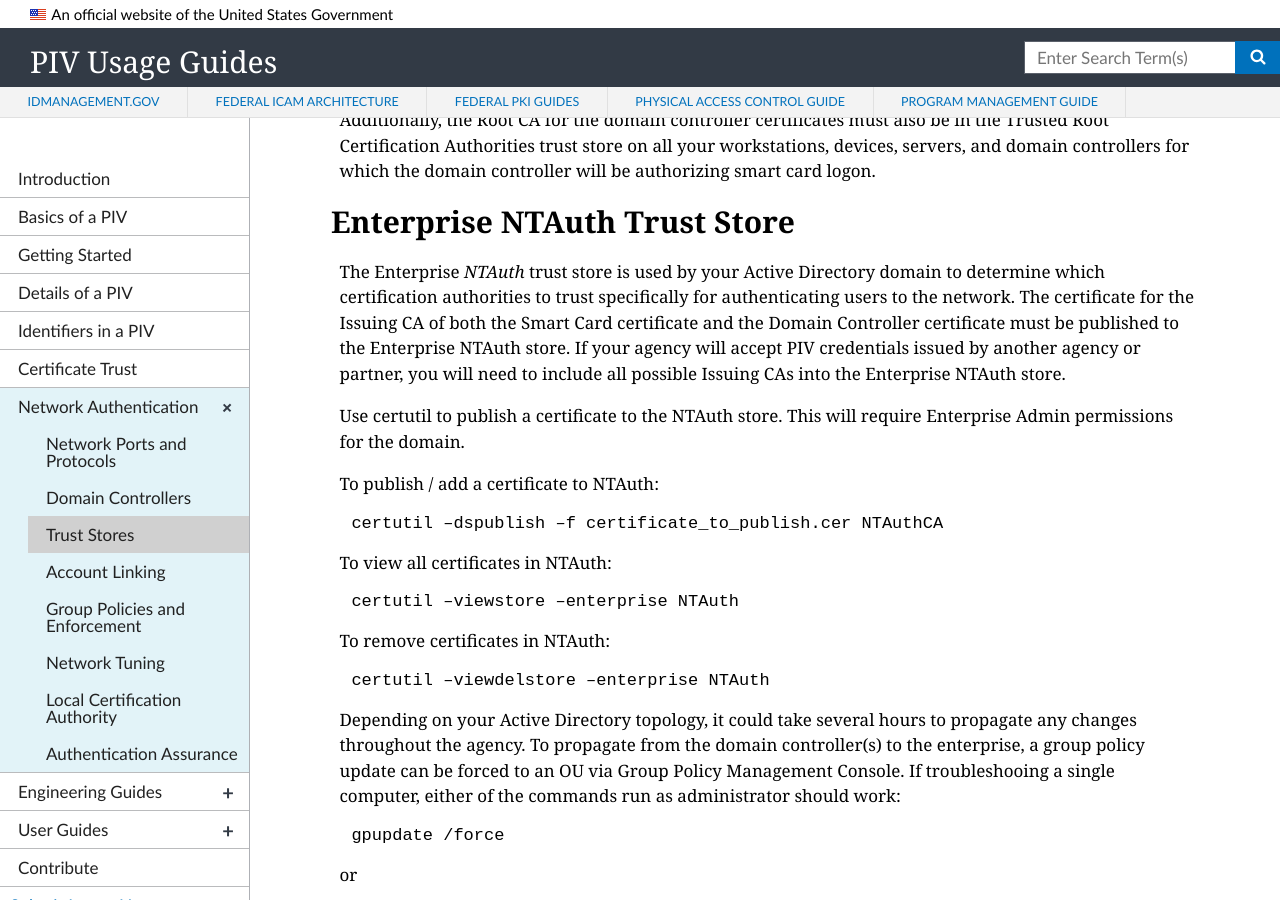
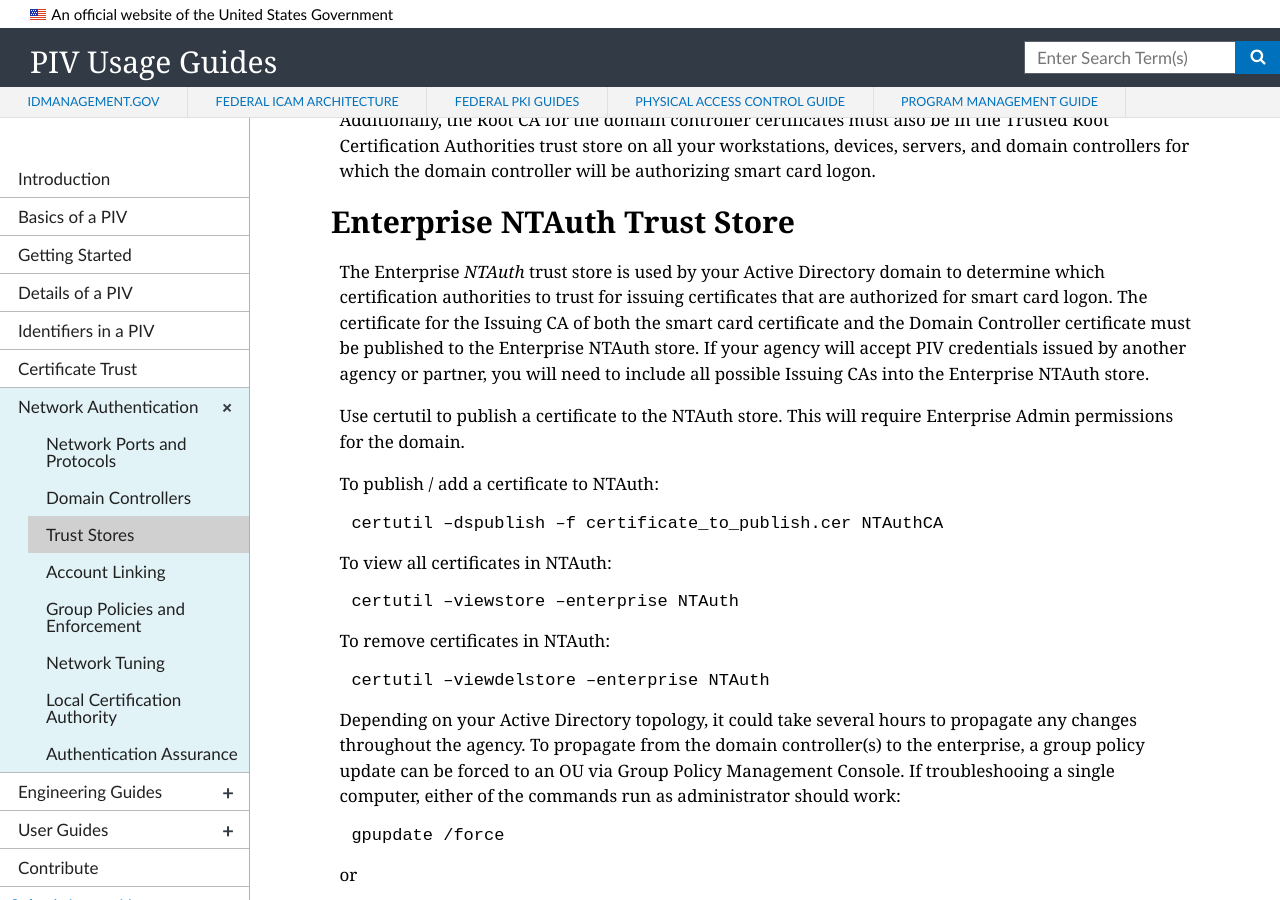
Before and after one commit to GSA/piv-guides, a Jekyll site: the page built from _networkconfig/03_managingtrustroots.md, in a window 1280 px wide and 900 px high, scrolled down 676 px. Built offline with Jekyll 4.4.1, drawn with Linux system fonts in a browser that asks for light colours; nearby versions of some CDN libraries; library files that are not in the unit come from our copies; a script that is not in the unit is left out.

Commit message:
Update 03_managingtrustroots.md

```diff
--- a/_networkconfig/03_managingtrustroots.md
+++ b/_networkconfig/03_managingtrustroots.md
@@ -20,7 +20,7 @@
 Additionally, the Root CA for the domain controller certificates must also be in the Trusted Root Certification Authorities trust store on all your workstations, devices, servers, and domain controllers for which the domain controller will be authorizing smart card logon.
 
 ## Enterprise NTAuth Trust Store
-The Enterprise _NTAuth_ trust store is used by your Active Directory domain to determine which certification authorities to trust specifically for authenticating users to the network.  The certificate for the Issuing CA of both the Smart Card certificate and the Domain Controller certificate must be published to the Enterprise NTAuth store.  If your agency will accept PIV credentials issued by another agency or partner, you will need to include all possible Issuing CAs into the Enterprise NTAuth store.
+The Enterprise _NTAuth_ trust store is used by your Active Directory domain to determine which certification authorities to trust for issuing certificates that are authorized for smart card logon.  The certificate for the Issuing CA of both the smart card certificate and the Domain Controller certificate must be published to the Enterprise NTAuth store.  If your agency will accept PIV credentials issued by another agency or partner, you will need to include all possible Issuing CAs into the Enterprise NTAuth store.
 
 Use certutil to publish a certificate to the NTAuth store.  This will require Enterprise Admin permissions for the domain.
 
```
